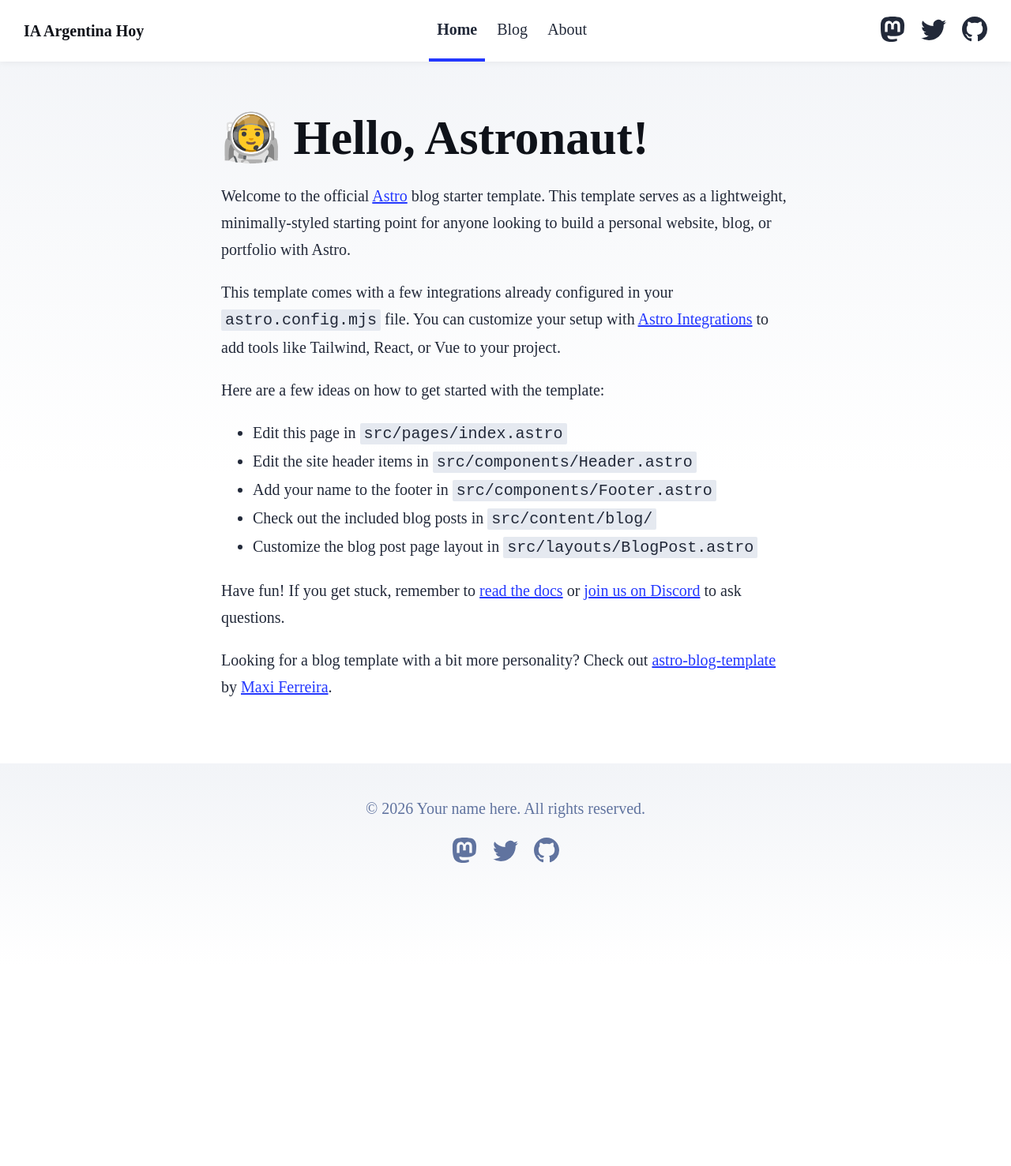
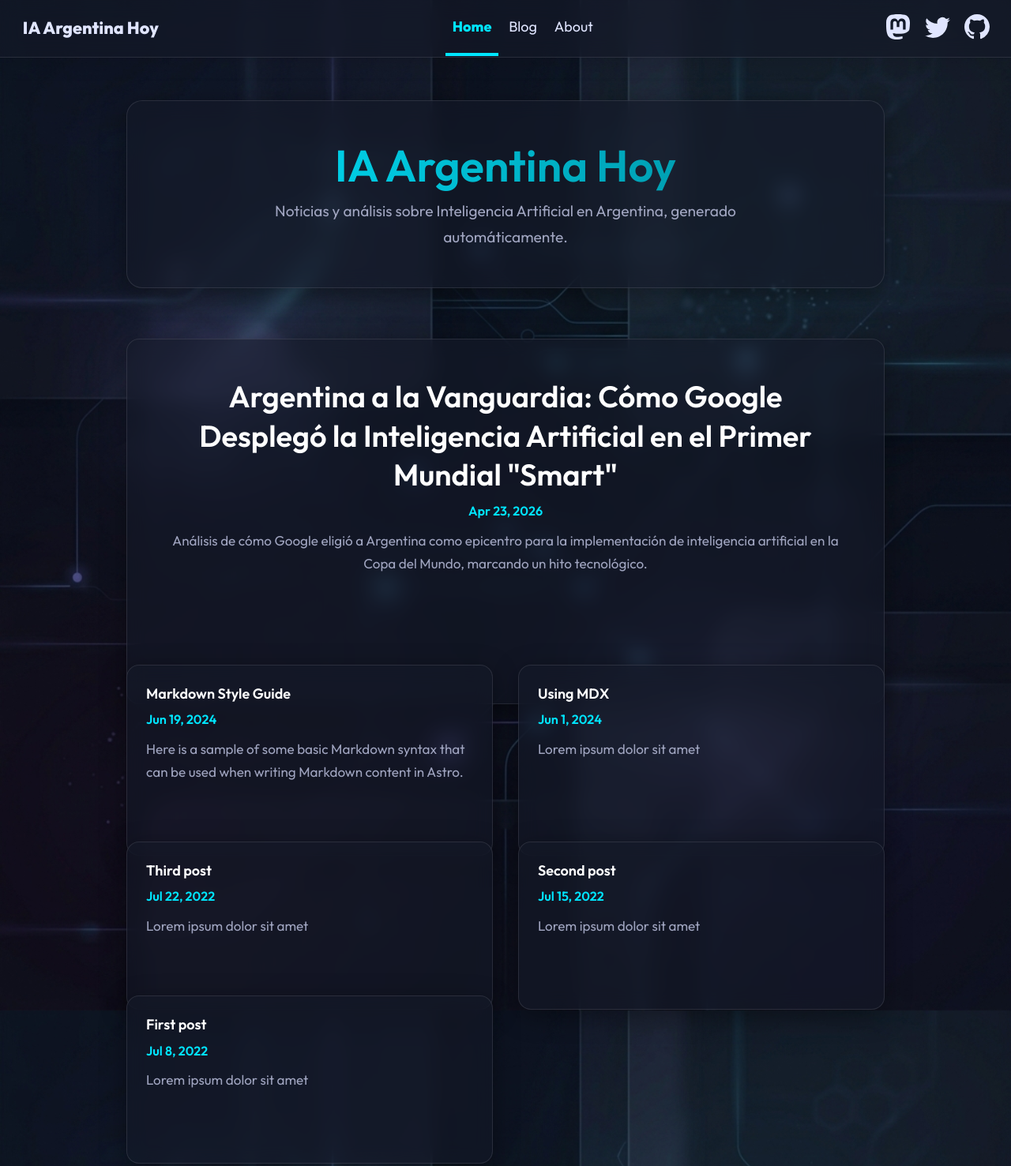
Before and after one commit to eradero/Blog-IA-Argentina, an Astro site in the folder frontend/: page / in a window 1280 px wide. Shown: the top 1477 px of the page at 79% size. Before the commit the page ends 1223 px from the top, so only its background shows below. Built offline with nearby package versions, Linux system fonts and the light colour scheme; Astro itself is replaced by a stand-in of ours.

Commit message:
feat: rediseño visual dark mode y glassmorphism

```diff
--- a/frontend/src/components/Footer.astro
+++ b/frontend/src/components/Footer.astro
@@ -42,9 +42,13 @@
 <style>
 	footer {
 		padding: 2em 1em 6em 1em;
-		background: linear-gradient(var(--gray-gradient)) no-repeat;
-		color: rgb(var(--gray));
+		background: var(--glass-bg);
+		backdrop-filter: blur(12px);
+		-webkit-backdrop-filter: blur(12px);
+		border-top: 1px solid var(--glass-border);
+		color: var(--text-secondary);
 		text-align: center;
+		margin-top: 4rem;
 	}
 	.social-links {
 		display: flex;
@@ -54,9 +58,10 @@
 	}
 	.social-links a {
 		text-decoration: none;
-		color: rgb(var(--gray));
+		color: var(--text-secondary);
+		transition: color 0.2s;
 	}
 	.social-links a:hover {
-		color: rgb(var(--gray-dark));
+		color: var(--accent);
 	}
 </style>
--- a/frontend/src/components/Header.astro
+++ b/frontend/src/components/Header.astro
@@ -46,17 +46,22 @@
 	header {
 		margin: 0;
 		padding: 0 1em;
-		background: white;
-		box-shadow: 0 2px 8px rgba(var(--black), 5%);
+		background: var(--glass-bg);
+		backdrop-filter: blur(12px);
+		-webkit-backdrop-filter: blur(12px);
+		border-bottom: 1px solid var(--glass-border);
+		box-shadow: 0 4px 30px rgba(0, 0, 0, 0.1);
 	}
 	h2 {
 		margin: 0;
-		font-size: 1em;
+		font-size: 1.2em;
 	}
 
 	h2 a,
 	h2 a.active {
 		text-decoration: none;
+		color: #ffffff;
+		font-weight: 800;
 	}
 	nav {
 		display: flex;
@@ -65,17 +70,26 @@
 	}
 	nav a {
 		padding: 1em 0.5em;
-		color: var(--black);
+		color: var(--text-primary);
 		border-bottom: 4px solid transparent;
 		text-decoration: none;
+		transition: color 0.2s;
+	}
+	nav a:hover {
+		color: var(--accent);
 	}
 	nav a.active {
 		text-decoration: none;
 		border-bottom-color: var(--accent);
+		color: var(--accent);
 	}
 	.social-links,
 	.social-links a {
 		display: flex;
+		color: var(--text-primary);
+	}
+	.social-links a:hover {
+		color: var(--accent);
 	}
 	@media (max-width: 720px) {
 		.social-links {
--- a/frontend/src/layouts/BlogPost.astro
+++ b/frontend/src/layouts/BlogPost.astro
@@ -33,24 +33,38 @@
 				width: 720px;
 				max-width: calc(100% - 2em);
 				margin: auto;
-				padding: 1em;
-				color: rgb(var(--gray-dark));
+				padding: 3em;
+				color: var(--text-primary);
+				background: var(--glass-bg);
+				backdrop-filter: blur(16px);
+				-webkit-backdrop-filter: blur(16px);
+				border: 1px solid var(--glass-border);
+				border-radius: 20px;
+				box-shadow: var(--box-shadow);
+				margin-top: 2em;
 			}
 			.title {
-				margin-bottom: 1em;
+				margin-bottom: 2em;
 				padding: 1em 0;
 				text-align: center;
 				line-height: 1;
 			}
 			.title h1 {
 				margin: 0 0 0.5em 0;
+				color: #fff;
 			}
 			.date {
 				margin-bottom: 0.5em;
-				color: rgb(var(--gray));
+				color: var(--accent);
+				font-weight: 600;
 			}
 			.last-updated-on {
 				font-style: italic;
+				color: var(--text-secondary);
+				font-size: 0.9em;
+			}
+			@media (max-width: 720px) {
+				.prose { padding: 1.5em; }
 			}
 		</style>
 	</head>
--- a/frontend/src/pages/index.astro
+++ b/frontend/src/pages/index.astro
@@ -1,48 +1,140 @@
 ---
+import { Image } from 'astro:assets';
+import { getCollection } from 'astro:content';
 import BaseHead from '../components/BaseHead.astro';
 import Footer from '../components/Footer.astro';
+import FormattedDate from '../components/FormattedDate.astro';
 import Header from '../components/Header.astro';
 import { SITE_DESCRIPTION, SITE_TITLE } from '../consts';
+
+const posts = (await getCollection('blog')).sort(
+	(a, b) => b.data.pubDate.valueOf() - a.data.pubDate.valueOf(),
+);
 ---
 
 <!doctype html>
-<html lang="en">
+<html lang="es">
 	<head>
 		<BaseHead title={SITE_TITLE} description={SITE_DESCRIPTION} />
+		<style>
+			main {
+				width: 960px;
+			}
+			.hero {
+				text-align: center;
+				margin-bottom: 4rem;
+				padding: 3rem 2rem;
+				border-radius: 20px;
+			}
+			.hero h1 {
+				font-size: 3.5rem;
+				margin-bottom: 0.5rem;
+				background: linear-gradient(90deg, #00e5ff, #008899);
+				-webkit-background-clip: text;
+				-webkit-text-fill-color: transparent;
+			}
+			.hero p {
+				font-size: 1.2rem;
+				color: var(--text-secondary);
+				max-width: 600px;
+				margin: 0 auto;
+			}
+			ul {
+				display: flex;
+				flex-wrap: wrap;
+				gap: 2rem;
+				list-style-type: none;
+				margin: 0;
+				padding: 0;
+			}
+			ul li {
+				width: calc(50% - 1rem);
+			}
+			ul li a {
+				display: block;
+				text-decoration: none;
+				transition: 0.3s ease;
+				height: 100%;
+				padding: 1.5rem;
+				border-radius: 16px;
+				background: var(--glass-bg);
+				backdrop-filter: blur(12px);
+				-webkit-backdrop-filter: blur(12px);
+				border: 1px solid var(--glass-border);
+				box-shadow: var(--box-shadow);
+			}
+			ul li a:hover {
+				transform: translateY(-5px);
+				border-color: rgba(0, 229, 255, 0.4);
+				box-shadow: 0 10px 40px rgba(0, 229, 255, 0.1);
+			}
+			ul li:first-child {
+				width: 100%;
+				margin-bottom: 1rem;
+			}
+			ul li:first-child a {
+				display: flex;
+				flex-direction: column;
+				align-items: center;
+				text-align: center;
+				padding: 3rem;
+			}
+			ul li:first-child .title {
+				font-size: 2.369rem;
+			}
+			.title {
+				margin: 0 0 0.5rem 0;
+				color: #ffffff;
+				line-height: 1.3;
+				transition: color 0.2s;
+			}
+			.date {
+				margin: 0;
+				color: var(--accent);
+				font-size: 0.9em;
+				font-weight: 600;
+			}
+			.description {
+				color: var(--text-secondary);
+				margin-top: 0.5rem;
+				font-size: 0.95em;
+			}
+			ul li a:hover .title {
+				color: var(--accent);
+			}
+			@media (max-width: 720px) {
+				ul { gap: 1em; }
+				ul li { width: 100%; text-align: center; }
+				ul li:first-child a { padding: 1.5rem; }
+				ul li:first-child .title { font-size: 1.563em; }
+			}
+		</style>
 	</head>
 	<body>
 		<Header />
 		<main>
-			<h1>🧑‍🚀 Hello, Astronaut!</h1>
-			<p>
-				Welcome to the official <a href="https://astro.build/">Astro</a> blog starter template. This template
-				serves as a lightweight, minimally-styled starting point for anyone looking to build a personal
-				website, blog, or portfolio with Astro.
-			</p>
-			<p>
-				This template comes with a few integrations already configured in your
-				<code>astro.config.mjs</code> file. You can customize your setup with
-				<a href="https://astro.build/integrations">Astro Integrations</a> to add tools like Tailwind,
-				React, or Vue to your project.
-			</p>
-			<p>Here are a few ideas on how to get started with the template:</p>
-			<ul>
-				<li>Edit this page in <code>src/pages/index.astro</code></li>
-				<li>Edit the site header items in <code>src/components/Header.astro</code></li>
-				<li>Add your name to the footer in <code>src/components/Footer.astro</code></li>
-				<li>Check out the included blog posts in <code>src/content/blog/</code></li>
-				<li>Customize the blog post page layout in <code>src/layouts/BlogPost.astro</code></li>
-			</ul>
-			<p>
-				Have fun! If you get stuck, remember to
-				<a href="https://docs.astro.build/">read the docs</a>
-				or <a href="https://astro.build/chat">join us on Discord</a> to ask questions.
-			</p>
-			<p>
-				Looking for a blog template with a bit more personality? Check out
-				<a href="https://github.com/Charca/astro-blog-template">astro-blog-template</a>
-				by <a href="https://twitter.com/Charca">Maxi Ferreira</a>.
-			</p>
+			<section class="hero glass-panel">
+				<h1>{SITE_TITLE}</h1>
+				<p>{SITE_DESCRIPTION}</p>
+			</section>
+
+			<section>
+				<ul>
+					{
+						posts.map((post) => (
+							<li>
+								<a href={`/blog/${post.id}/`}>
+									<h4 class="title">{post.data.title}</h4>
+									<p class="date">
+										<FormattedDate date={post.data.pubDate} />
+									</p>
+									<p class="description">{post.data.description || "Haz clic para leer el artículo completo..."}</p>
+								</a>
+							</li>
+						))
+					}
+				</ul>
+			</section>
 		</main>
 		<Footer />
 	</body>
--- a/frontend/src/styles/global.css
+++ b/frontend/src/styles/global.css
@@ -1,141 +1,120 @@
-/*
-  The CSS in this style tag is based off of Bear Blog's default CSS.
-  https://github.com/HermanMartinus/bearblog/blob/297026a877bc2ab2b3bdfbd6b9f7961c350917dd/templates/styles/blog/default.css
-  License MIT: https://github.com/HermanMartinus/bearblog/blob/master/LICENSE.md
- */
+@import url('https://fonts.googleapis.com/css2?family=Outfit:wght@300;400;600;800&display=swap');
 
 :root {
-	--accent: #2337ff;
-	--accent-dark: #000d8a;
-	--black: 15, 18, 25;
-	--gray: 96, 115, 159;
-	--gray-light: 229, 233, 240;
-	--gray-dark: 34, 41, 57;
-	--gray-gradient: rgba(var(--gray-light), 50%), #fff;
-	--box-shadow:
-		0 2px 6px rgba(var(--gray), 25%), 0 8px 24px rgba(var(--gray), 33%),
-		0 16px 32px rgba(var(--gray), 33%);
+	--accent: #00e5ff;
+	--accent-dark: #008899;
+	--black: 10, 10, 15;
+	--gray: 150, 150, 180;
+	--gray-light: 220, 220, 255;
+	--gray-dark: 20, 25, 35;
+	--glass-bg: rgba(20, 25, 40, 0.6);
+	--glass-border: rgba(255, 255, 255, 0.1);
+	--text-primary: #e0e5ff;
+	--text-secondary: #a0a5c0;
+	--box-shadow: 0 8px 32px 0 rgba(0, 0, 0, 0.37);
 }
+
 body {
-	font-family: var(--font-atkinson);
+	font-family: 'Outfit', sans-serif;
 	margin: 0;
 	padding: 0;
 	text-align: left;
-	background: linear-gradient(var(--gray-gradient)) no-repeat;
-	background-size: 100% 600px;
+	background-color: #0a0a0f;
+	background-image: url('/background-ai.png');
+	background-size: cover;
+	background-position: center;
+	background-attachment: fixed;
 	word-wrap: break-word;
 	overflow-wrap: break-word;
-	color: rgb(var(--gray-dark));
-	font-size: 20px;
+	color: var(--text-primary);
+	font-size: 18px;
 	line-height: 1.7;
 }
+
+/* Glassmorphism utility */
+.glass-panel {
+	background: var(--glass-bg);
+	backdrop-filter: blur(12px);
+	-webkit-backdrop-filter: blur(12px);
+	border: 1px solid var(--glass-border);
+	border-radius: 16px;
+	box-shadow: var(--box-shadow);
+}
+
 main {
-	width: 720px;
+	width: 800px;
 	max-width: calc(100% - 2em);
 	margin: auto;
 	padding: 3em 1em;
 }
-h1,
-h2,
-h3,
-h4,
-h5,
-h6 {
+
+h1, h2, h3, h4, h5, h6 {
 	margin: 0 0 0.5rem 0;
-	color: rgb(var(--black));
+	color: #ffffff;
 	line-height: 1.2;
+	font-weight: 600;
 }
-h1 {
-	font-size: 3.052em;
-}
-h2 {
-	font-size: 2.441em;
-}
-h3 {
-	font-size: 1.953em;
-}
-h4 {
-	font-size: 1.563em;
-}
-h5 {
-	font-size: 1.25em;
-}
-strong,
-b {
-	font-weight: 700;
-}
-a {
-	color: var(--accent);
-}
-a:hover {
-	color: var(--accent);
-}
-p {
-	margin-bottom: 1em;
-}
-.prose p {
-	margin-bottom: 2em;
-}
-textarea {
-	width: 100%;
-	font-size: 16px;
-}
-input {
-	font-size: 16px;
-}
-table {
-	width: 100%;
-}
+
+h1 { font-size: 3.052em; }
+h2 { font-size: 2.441em; }
+h3 { font-size: 1.953em; }
+
+strong, b { font-weight: 700; color: #fff; }
+a { color: var(--accent); text-decoration: none; transition: color 0.2s ease; }
+a:hover { color: #fff; }
+p { margin-bottom: 1em; color: var(--text-secondary); }
+
 img {
 	max-width: 100%;
 	height: auto;
-	border-radius: 8px;
+	border-radius: 12px;
+	box-shadow: var(--box-shadow);
 }
+
 code {
 	padding: 2px 5px;
-	background-color: rgb(var(--gray-light));
-	border-radius: 2px;
+	background-color: rgba(0, 229, 255, 0.1);
+	color: var(--accent);
+	border-radius: 4px;
+	font-family: monospace;
 }
+
 pre {
 	padding: 1.5em;
-	border-radius: 8px;
+	border-radius: 12px;
+	background: rgba(10, 10, 15, 0.8) !important;
+	border: 1px solid var(--glass-border);
 }
-pre > code {
-	all: unset;
-}
+
 blockquote {
 	border-left: 4px solid var(--accent);
 	padding: 0 0 0 20px;
 	margin: 0;
-	font-size: 1.333em;
+	font-size: 1.2em;
+	font-style: italic;
+	color: var(--text-primary);
+	background: rgba(0, 229, 255, 0.05);
+	border-radius: 0 8px 8px 0;
 }
+
 hr {
 	border: none;
-	border-top: 1px solid rgb(var(--gray-light));
+	border-top: 1px solid var(--glass-border);
+	margin: 2rem 0;
 }
+
 @media (max-width: 720px) {
-	body {
-		font-size: 18px;
-	}
-	main {
-		padding: 1em;
-	}
+	main { padding: 1em; }
 }
 
 .sr-only {
+	position: absolute !important;
+	width: 1px;
+	height: 1px;
+	padding: 0;
+	margin: -1px;
+	overflow: hidden;
+	clip: rect(0, 0, 0, 0);
+	white-space: nowrap;
 	border: 0;
-	padding: 0;
-	margin: 0;
-	position: absolute !important;
-	height: 1px;
-	width: 1px;
-	overflow: hidden;
-	/* IE6, IE7 - a 0 height clip, off to the bottom right of the visible 1px box */
-	clip: rect(1px 1px 1px 1px);
-	/* maybe deprecated but we need to support legacy browsers */
-	clip: rect(1px, 1px, 1px, 1px);
-	/* modern browsers, clip-path works inwards from each corner */
-	clip-path: inset(50%);
-	/* added line to stop words getting smushed together (as they go onto separate lines and some screen readers do not understand line feeds as a space */
-	white-space: nowrap;
 }
```
Also changed, not shown: frontend/public/background-ai.png (added).
